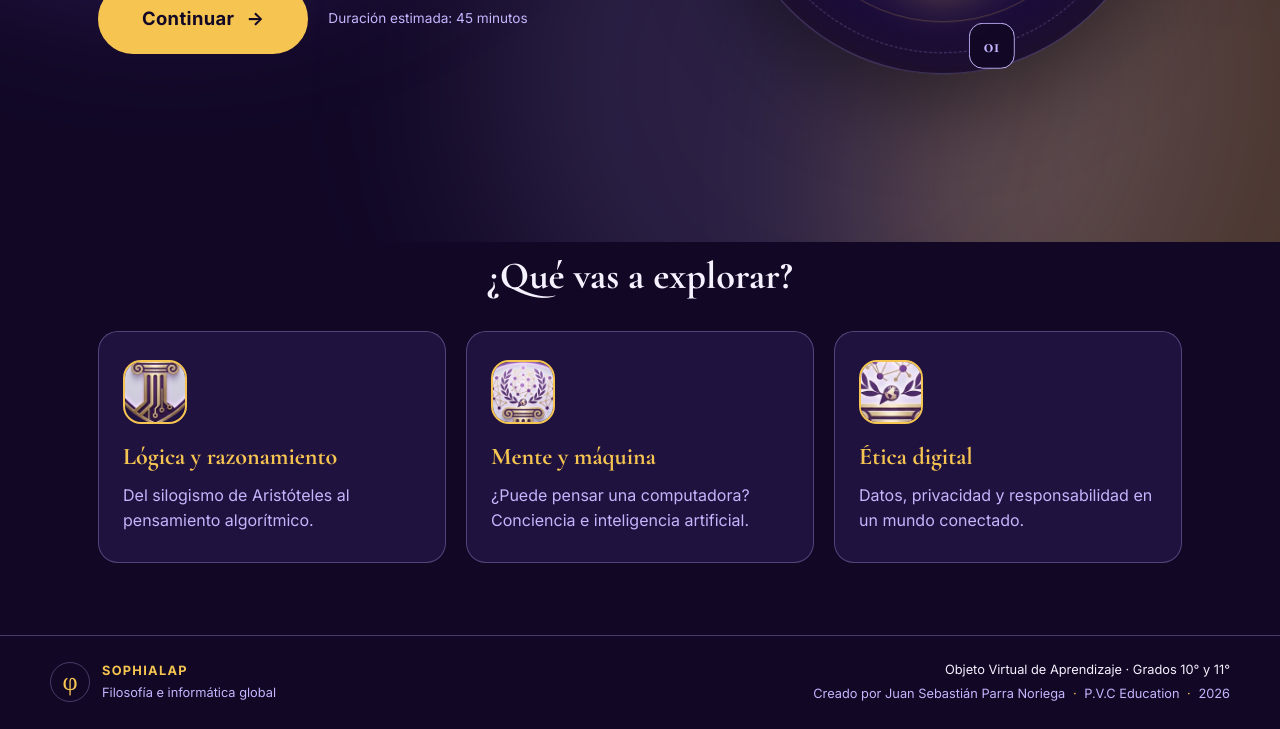
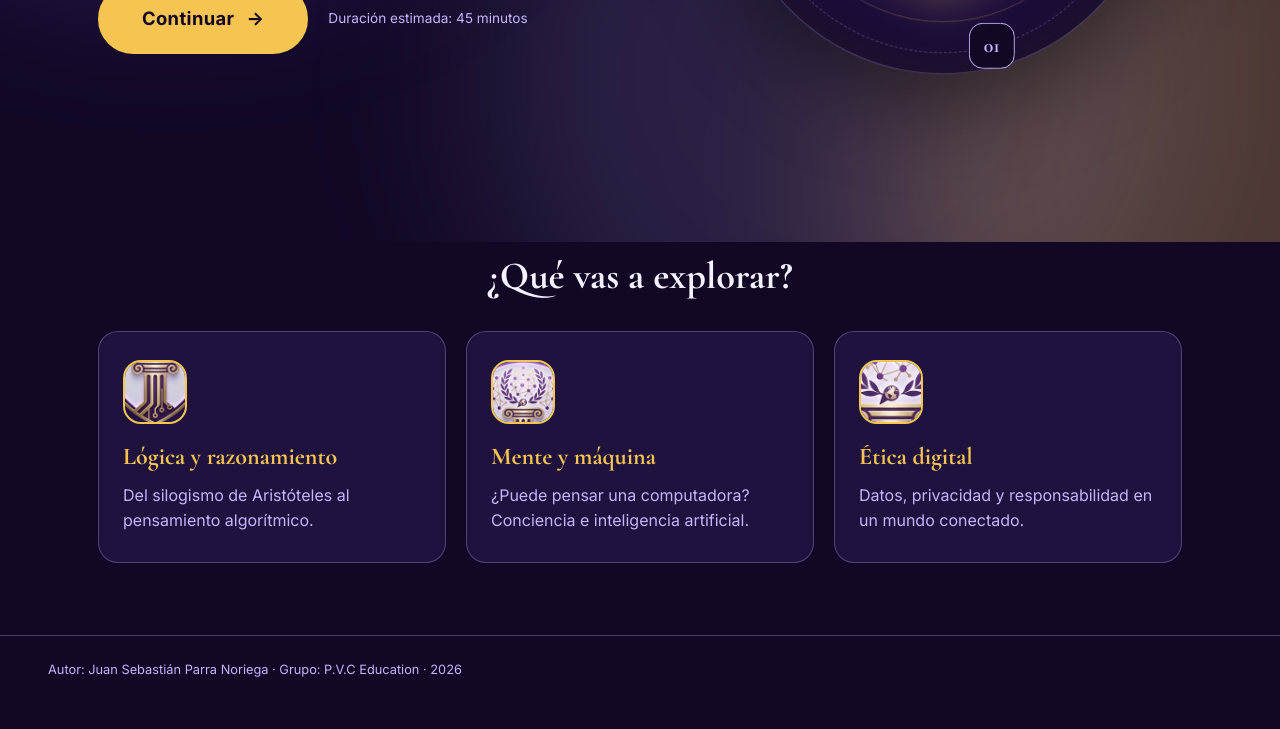
Before and after one commit to juansebastianparranoriega3-hub/SOPHIALAP, a plain HTML site: page index.html in a window 1280 px wide. Shown: the part 558-1287 px from the top of the page. After the commit the page ends 1262 px from the top, so only its background shows below. Drawn offline with nearby package versions, Linux system fonts and the light colour scheme.

Commit message:
Agrega autor y grupo al pie de página

```diff
--- a/index.html
+++ b/index.html
@@ -90,19 +90,7 @@
   </main>
 
   <footer class="pie-pagina">
-    <div class="pie-pagina__contenido">
-      <a class="pie-pagina__marca" href="index.html" aria-label="SOPHIALAP, inicio">
-        <span class="pie-pagina__simbolo" aria-hidden="true">φ</span>
-        <span class="pie-pagina__identidad">
-          <strong>SOPHIALAP</strong>
-          <span>Filosofía e informática global</span>
-        </span>
-      </a>
-      <div class="pie-pagina__creditos">
-        <p>Objeto Virtual de Aprendizaje · Grados 10° y 11°</p>
-        <p>Creado por Juan Sebastián Parra Noriega <span aria-hidden="true">·</span> P.V.C Education <span aria-hidden="true">·</span> 2026</p>
-      </div>
-    </div>
+    <p>Autor: Juan Sebastián Parra Noriega · Grupo: P.V.C Education · 2026</p>
   </footer>
 
 </body>
```
